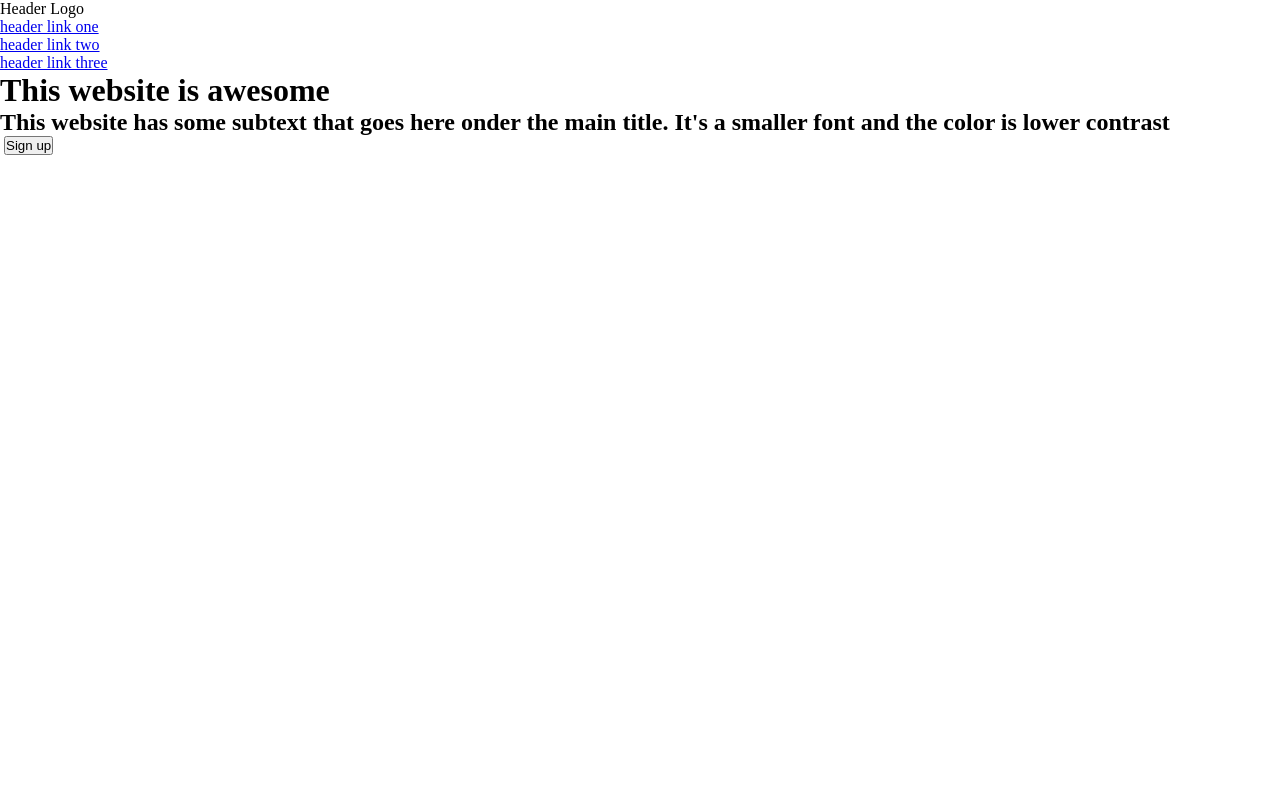
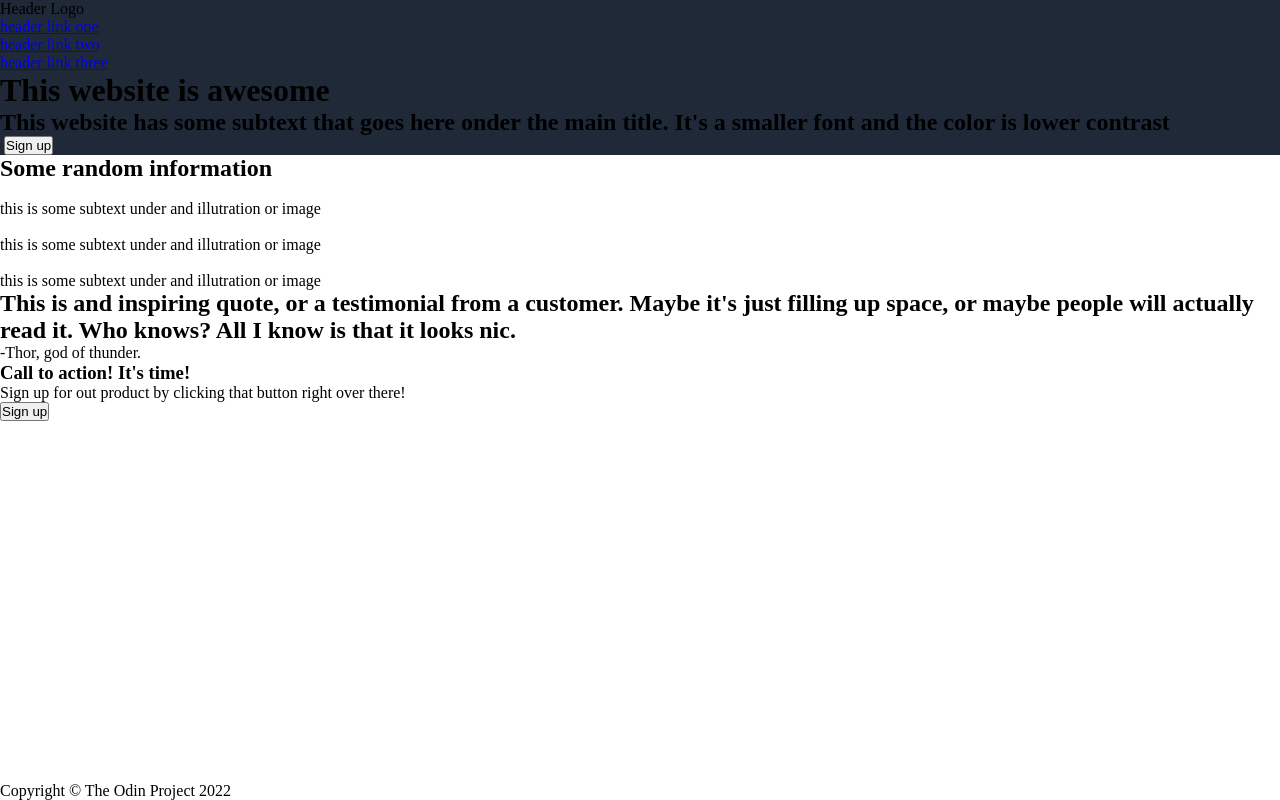
Before and after one commit to d-koziol/Project-Landing-Page, a plain HTML site: page index.html in a window 1280 px wide. Drawn offline with Linux system fonts and the light colour scheme.

Commit message:
HTML finish. CSS wireframe.

```diff
--- a/index.html
+++ b/index.html
@@ -28,10 +28,37 @@
 
 <body>
 
+    <div class="container">
+
+        <div class="information">
+            <h2>Some random information</h2>
+            <div class="pics">
+                <img src="" alt="">
+                <p>this is some subtext under and illutration or image</p>
+                <img src="" alt="">
+                <p>this is some subtext under and illutration or image</p>
+                <img src="" alt="">
+                <p>this is some subtext under and illutration or image</p>
+            </div>
+        </div>
+
+        <div class="quote_section">
+            <h2 class="quote">This is and inspiring quote, or a testimonial from a customer. Maybe it's just filling up space, or maybe people will actually read it. Who knows? All I know is that it looks nic.</h2>
+            <p>-Thor, god of thunder.</p>
+        </div>
+
+        <div class="sign_up">
+            <h3>Call to action! It's time!</h3>
+            <p>Sign up for out product by clicking that button right over there!</p>
+            <button>Sign up</button>
+        </div>
+
+    </div>
+
 </body>
 
 <footer>
+    <p>Copyright &copy; The Odin Project 2022</p>
+</footer>
 
-
-</footer>
 </html>
--- a/styles.css
+++ b/styles.css
@@ -2,3 +2,24 @@
     margin: 0;
     padding: 0;
 }
+
+
+body {
+    min-height: 100vh;
+    display: flex;
+    flex-direction: column;
+}
+
+header {
+    background-color: #1F2937;
+}
+
+.container {
+
+
+}
+
+footer {
+    display: flex;
+    margin-top: auto;
+}
```
